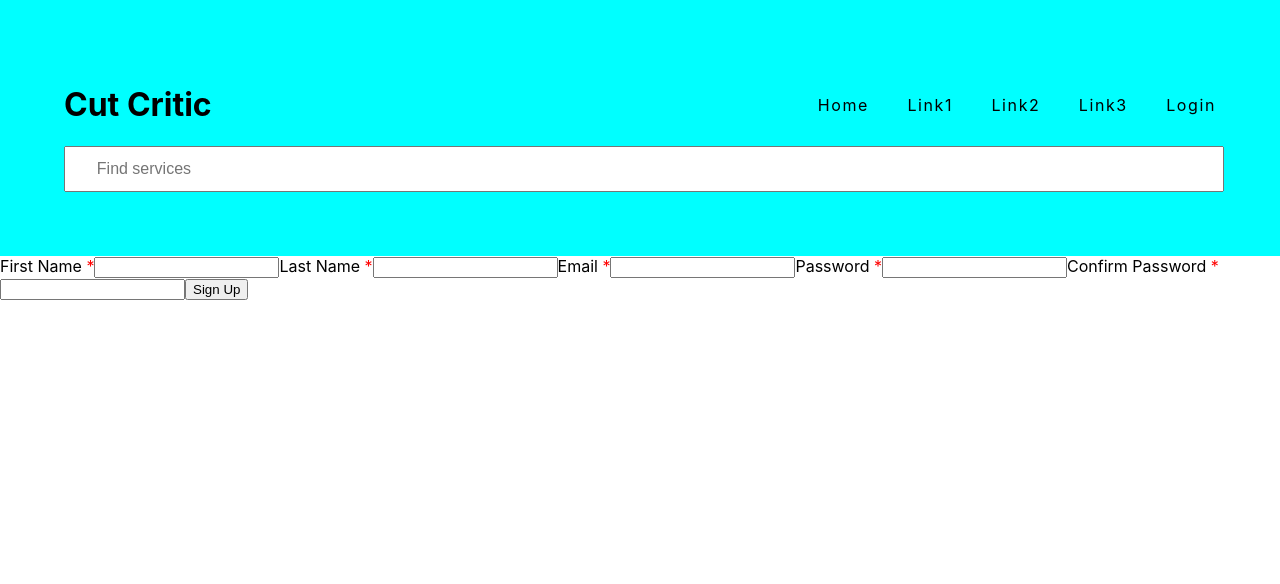
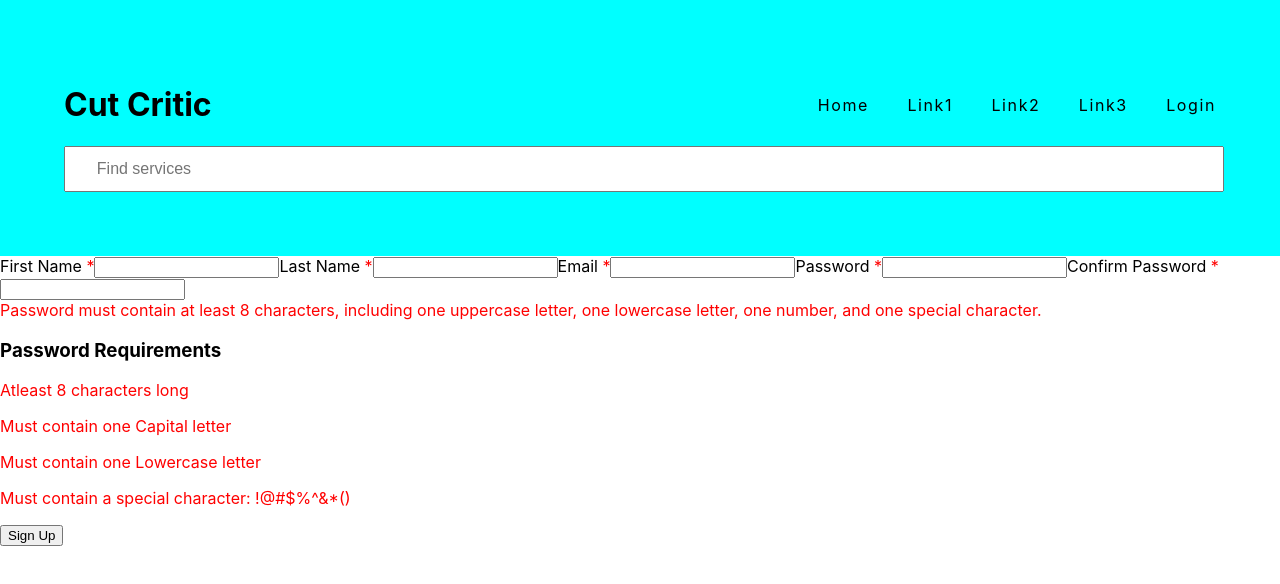
Before and after one commit to Parrasite9/cutcritic, a React (Create React App) app: page / in a window 1280 px wide. Shown: the top 584 px of the page. Built offline with nearby package versions, Linux system fonts and the light colour scheme.

Commit message:
Users are now shown Password Requirements and if the user meets said requirement or not will display the rule in either Green or Red.

```diff
--- a/src/CSS/SignUp.css
+++ b/src/CSS/SignUp.css
@@ -1,3 +1,11 @@
 form > label > span {
     color: red;
 }
+
+.red {
+    color: red;
+}
+
+.green {
+    color: green;
+}
--- a/src/Components/SignUp.js
+++ b/src/Components/SignUp.js
@@ -1,4 +1,4 @@
-import React, { useState } from 'react'
+import React, { useEffect, useState } from 'react'
 import './../CSS/SignUp.css'
 import { addUser } from '../Firebase/Firebase'
 import { getAuth, createUserWithEmailAndPassword } from "firebase/auth";
@@ -20,6 +20,95 @@ function SignUp() {
   const [password, setPassword] = useState('')
   const [confPassword, setConfPassword] = useState('')
   const [passwordError, setPasswordError] = useState('')
+  const [hasLength, setHasLength] = useState(false)
+  const [hasUppercase, setHasUppercase] = useState(false)
+  const [hasLowercase, setHasLowercase] = useState(false)
+  const [hasSpecialChar, setHasSpecialChar] = useState(false)
+  const [color, setColor] = useState('black')
+
+  useEffect(() => {
+    const passwordRegex = /^(?=.*[a-z])(?=.*[A-Z])(?=.*[0-9])(?=.*[!@#$%^&*()]).{8,}$/;
+    const isValidPassword = passwordRegex.test(password);
+    if (!isValidPassword) {
+      setPasswordError('Password must contain at least 8 characters, including one uppercase letter, one lowercase letter, one number, and one special character.')
+      return;
+    } else {
+      setPasswordError('');
+    }
+  }, [password]);
+
+  useEffect(() => {
+    if (password.length >= 8) {
+      setHasLength(true)
+    } else {
+      setHasLength(false)
+    }
+  }, [password]);
+
+  useEffect(() => {
+    const uppercaseRegex = /[A-Z]/
+    if (uppercaseRegex.test(password)) {
+      setHasUppercase(true)
+    } else {
+      setHasUppercase(false)
+    }
+  }, [password]);
+
+  useEffect(() => {
+    const lowercaseRegex = /[a-z]/
+    if (lowercaseRegex.test(password)) {
+      setHasLowercase(true)
+    } else {
+      setHasLowercase(false)
+    }
+  }, [password]);
+
+  useEffect(() => {
+    const specialCharRegex = /[!@#$%^&*()]/
+    if (specialCharRegex.test(password)) {
+      setHasSpecialChar(true)
+    } else {
+      setHasSpecialChar(false)
+    }
+  }, [password]);
+
+
+  const handlePasswordChange = (e) => {
+    setPassword(e.target.value)
+
+    // CHECKS IF PASSWORD MEETS LENGTH REQUIREMENT
+    if (e.target.value.length >= 8) {
+      setHasLength(true)
+    } else {
+      setHasLength(false)
+    }
+
+    // CHECKS IF PASSWORD CONTAINS UPPERCASE LETTER
+    const uppercaseRegex = /[A-Z]/
+    if (uppercaseRegex.test(e.target.value)) {
+      setHasUppercase(true)
+    } else {
+      setHasUppercase(false)
+    }
+
+    // CHECKS IF PASSWORD CONTISN LOWERCASE LETTER
+    const lowercaseRegex = /[a-z]/
+    if (lowercaseRegex.test(e.target.value)) {
+      setHasLowercase(true)
+    } else {
+      setHasLowercase(false)
+    }
+
+    // CHECKS IF PASSWORD CONTAINS SPECIAL CHARACTER
+    const specialCharRegex = /[!@#$%^&*()]/
+    if (specialCharRegex.test(e.target.value)) {
+      setHasSpecialChar(true)
+    } else {
+      setHasSpecialChar(false)
+    }
+
+
+  }
 
   function handleSubmit(e) {
     e.preventDefault();
@@ -103,6 +192,14 @@ function SignUp() {
 
         {passwordError && <PasswordError errorMessage={passwordError} />}
 
+        <div className="password__requirements">
+          <h3>Password Requirements</h3>
+          <p className={hasLength ? 'green' : 'red'}>Atleast 8 characters long</p>
+          <p className={hasUppercase ? 'green' : 'red'}>Must contain one Capital letter</p>
+          <p className={hasLowercase ? 'green' : 'red'}>Must contain one Lowercase letter</p>
+          <p className={hasSpecialChar ? 'green' : 'red'}>Must contain a special character: !@#$%^&*()</p>
+        </div>
+
         <button type='submit'>Sign Up</button>
       </form>
     </div>
```
